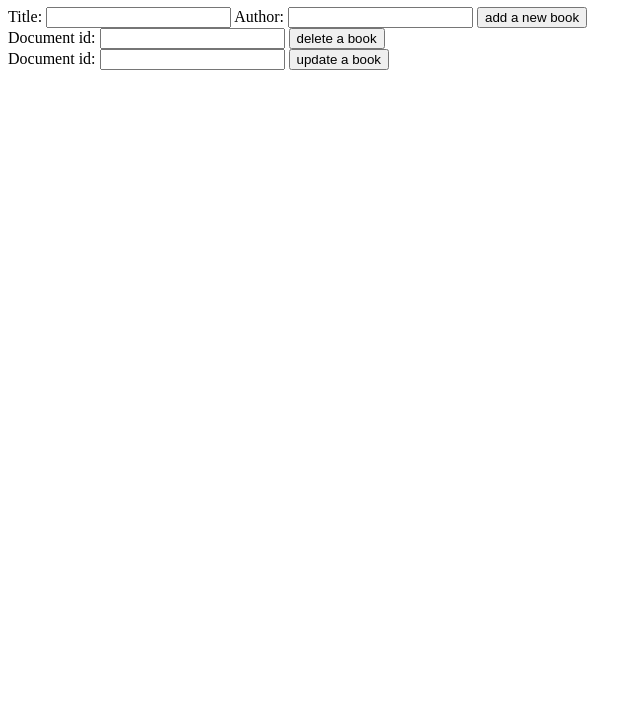
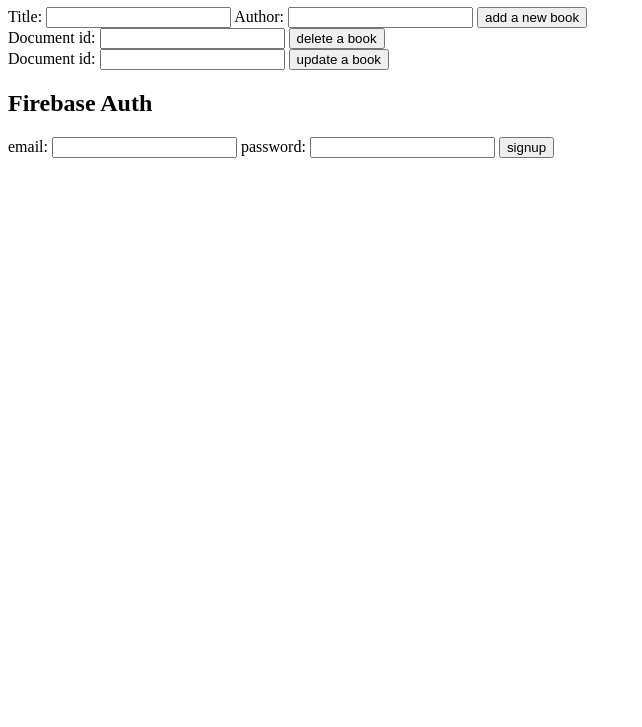
Before and after one commit to alex100588/Firebase-course, a website built with webpack: page dist/index.html in a window 1280 px wide. Shown: the part 73-800 px from the top of the page, without its empty margins (0-642 px from the left). Built offline with nearby package versions, Linux system fonts and the light colour scheme; some packages are replaced by stand-ins of ours; no server answers; the database is empty.

Commit message:
Firebase auth form

```diff
--- a/dist/index.html
+++ b/dist/index.html
@@ -30,6 +30,16 @@
         <button>update a book</button>
     </form>
 
+     <h2>Firebase Auth</h2>
+
+  <form class="signup">
+    <label for="email">email:</label>
+    <input type="email"name="email">
+    <label for="password">password:</label>
+    <input type="password" name="password">
+    <button>signup</button>
+  </form>
+
     <script src="bundle.js"></script>
 </body>
 </html>
```
